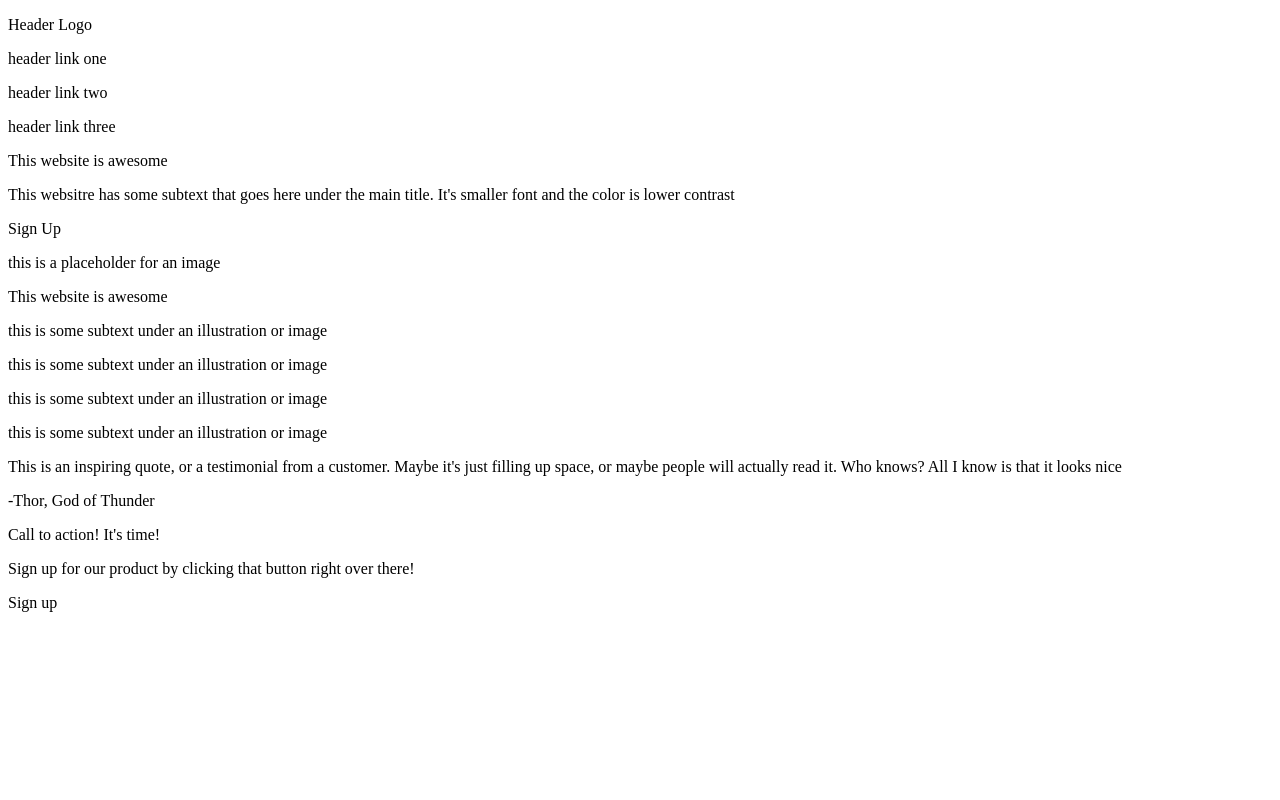
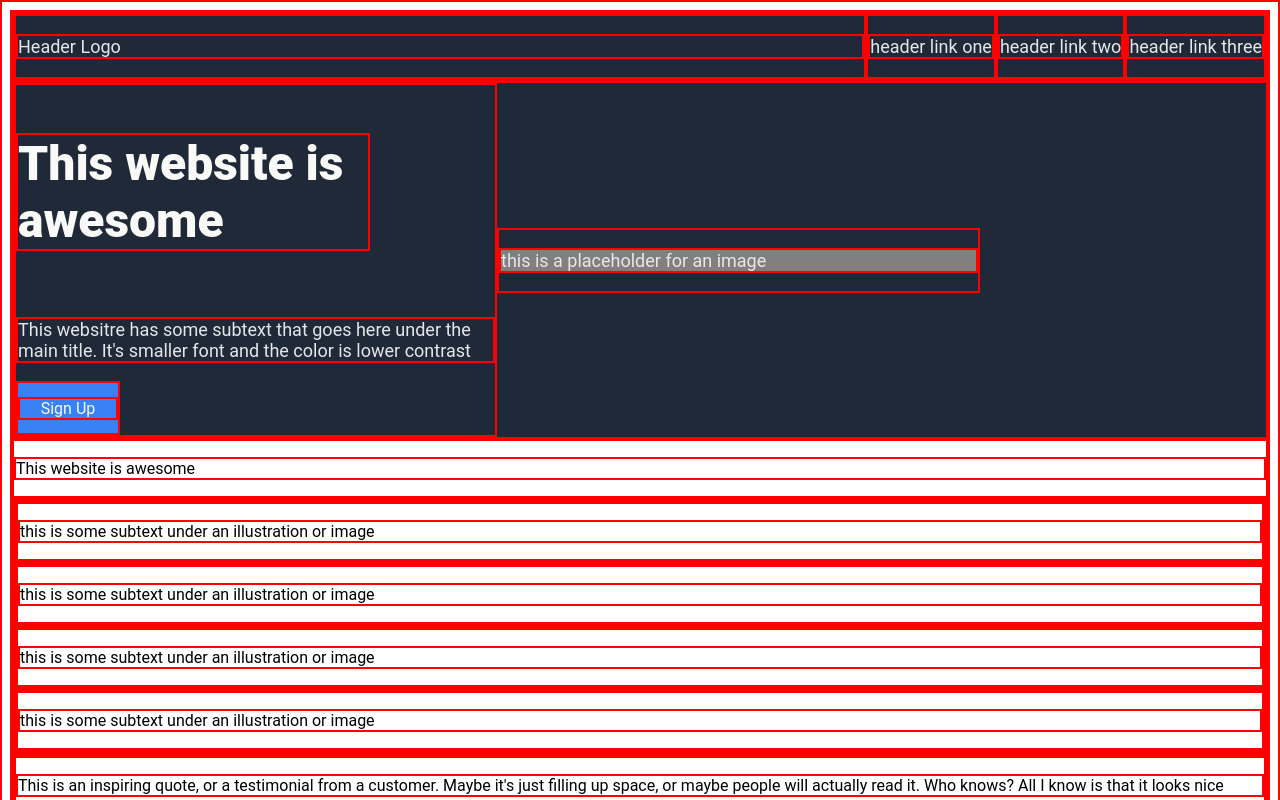
Before and after one commit to hiitsmike1/landing-page, a plain HTML site: page index.html in a window 1280 px wide. Shown: the top 800 px of the page. Drawn offline with Linux system fonts and the light colour scheme.

Commit message:
Add styles and font to header and about section

```diff
--- a/index.html
+++ b/index.html
@@ -8,7 +8,7 @@
 </head>
 <body>
     <div class="header">
-        <div>
+        <div  class="main-text">
             <p>Header Logo</p>
         </div>
 
@@ -22,18 +22,18 @@
             <p>header link three</p>
         </div>
     </div>
-
     <div class="about">
         <div>
             <p class = "main-text">This website is awesome</p>
             <p class = "secondary-text">This websitre has some subtext that goes here under the main title. It's smaller font and the color is lower contrast</p>
-            <p class = "sign-up">Sign Up</p>
+            <div class = "sign-up">
+                <div>Sign Up</div>
+            </div>
         </div>
         <div>
-            <p>this is a placeholder for an image</p>
+            <p class="image">this is a placeholder for an image</p>
         </div>
     </div>
-
     <div class="info">
         <p class = "main-text">This website is awesome</p>
         <div>
--- a/styles.css
+++ b/styles.css
@@ -0,0 +1,78 @@
+*{
+    font-family: 'Roboto', sans-serif;
+    border: 2px solid red;
+}
+
+.header,
+.about{
+    align-items: center;
+    align-content: center;
+    display: flex;
+    background-color: #1F2937;
+}
+
+.about div{
+
+    align-content: center;
+    display: flex;
+    flex-direction: column;
+}
+
+.about .sign-up{
+    justify-content: center;
+    text-align: center;
+    width: 100px;
+    height: 50px;
+}
+
+.header .main-text{
+    font-size: 24px;
+    color: #F9FAF8;
+    flex: 2 1 auto;
+}
+
+.header p,
+.about p{
+    font-size: 18px;
+    color: #E5E7EB;
+
+}
+
+.about p{
+    width: 475px;
+}
+
+.about .main-text{
+    font-size: 48px;
+    color: #F9FAF8;
+    font-weight: 900;
+    width: 350px;
+
+}
+
+.about .sign-up{
+    background-color: #3882F6;
+    color:#F9FAF8
+}
+
+.about .image{
+    background-color: gray;
+}
+
+
+.body{
+    display: flex;
+    flex-direction: column;
+    justify-content: center;
+}
+
+.header,
+.about,
+.info,
+.quote,
+.signup{
+    flex: 1 1 auto;
+    align-items: center;
+    align-content: center;
+
+}
```
